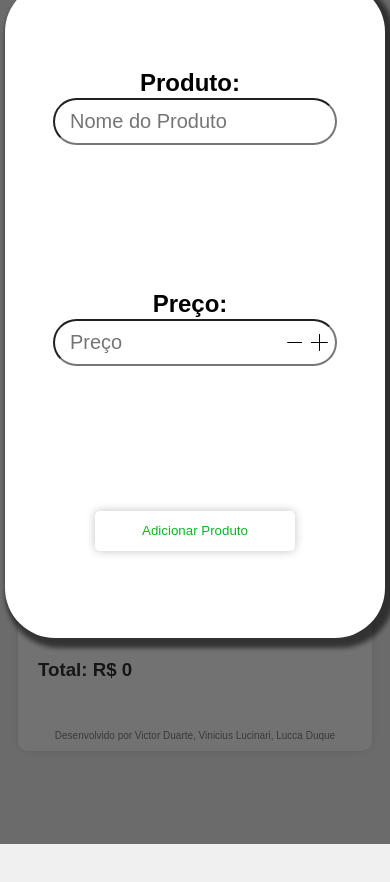
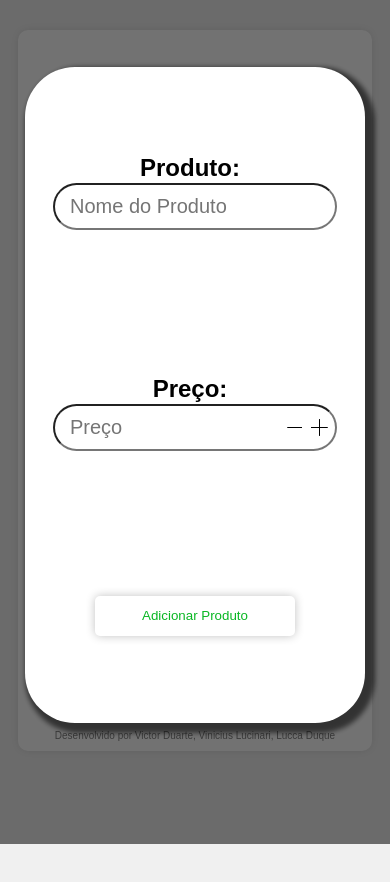
Before and after one commit to lucinari10/Quitanda, a plain HTML site: page index.html in a window 390 px wide. Both pictures are taken after a click on the button "Adicionar Novo Produto". Drawn offline with Linux system fonts and the light colour scheme.

Commit message:
responsividade 2

```diff
--- a/styles.css
+++ b/styles.css
@@ -246,6 +246,7 @@ p {
         font-size: 14px; /* Reduzindo o tamanho da fonte dos itens do carrinho */
     }
     .add-product{
-        width: 340px;
+        width: 300px;
+        margin-top: 170px;
     }
 }
```
